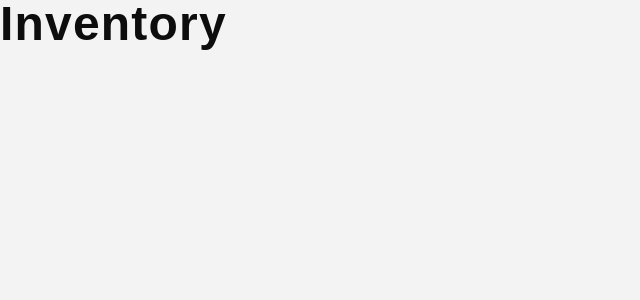
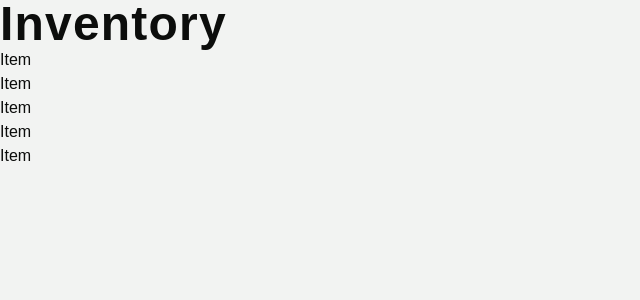
Before and after one commit to Accommodus/FoodStorageManager, a React (Vite) app in the folder client/: page / in a window 1280 px wide. Shown: the top 300 px of the page, without its empty margins (0-640 px from the left). Built offline with nearby package versions, Linux system fonts and the light colour scheme.

Commit message:
Added file structure for inventory list and items

```diff
--- /dev/null
+++ b/client/src/features/InventoryList/InventoryItem.tsx
@@ -0,0 +1,9 @@
+const InventoryItem = () => {
+    return (
+        <div>
+            <h3>Item</h3>
+        </div>
+    );
+};
+
+export default InventoryItem;
--- /dev/null
+++ b/client/src/features/InventoryList/InventoryList.tsx
@@ -0,0 +1,23 @@
+import InventoryItem from './InventoryItem';
+
+export const InventoryList = () => {
+    return (
+        <ul>
+            <li>
+                <InventoryItem />
+            </li>
+            <li>
+                <InventoryItem />
+            </li>
+            <li>
+                <InventoryItem />
+            </li>
+            <li>
+                <InventoryItem />
+            </li>
+            <li>
+                <InventoryItem />
+            </li>
+        </ul>
+    );
+};
--- /dev/null
+++ b/client/src/features/InventoryList/index.ts
@@ -0,0 +1 @@
+export { InventoryList } from './InventoryList';
--- a/client/src/pages/Inventory.tsx
+++ b/client/src/pages/Inventory.tsx
@@ -1,6 +1,13 @@
+import { InventoryList } from '../features/InventoryList';
+
 const Inventory = () => {
     return (
-        <h1 className="bg-green text-5xl font-bold tracking-wide">Inventory</h1>
+        <>
+            <h1 className="bg-green text-5xl font-bold tracking-wide">
+                Inventory
+            </h1>
+            <InventoryList />
+        </>
     );
 };
 
```
